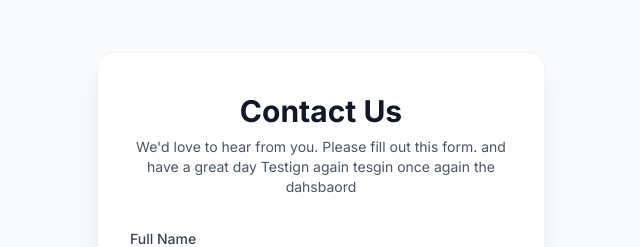
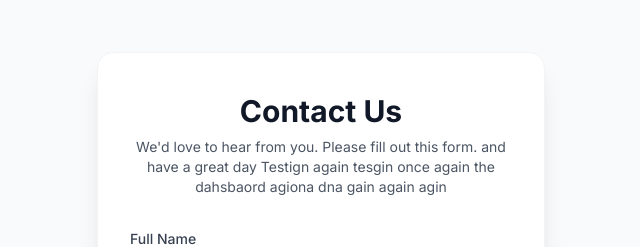
Before and after one commit to R-Pavan-2503/devops_agent_test_apps, a React (Vite) app in the folder apps/forms/frontend/: page / in a window 1280 px wide. Shown: the top 247 px of the page, without its empty margins (319-959 px from the left). Built offline with nearby package versions, Linux system fonts and the light colour scheme; the HTML template or start-up script is replaced by a standard one.

Commit message:
testing v1 10 commit

```diff
--- a/apps/forms/frontend/src/App.jsx
+++ b/apps/forms/frontend/src/App.jsx
@@ -94,6 +94,7 @@ export default function App() {
             and have a great day
             Testign again
             tesgin once again the dahsbaord
+            agiona dna gain again agin
           </p>
         </div>
 
```
